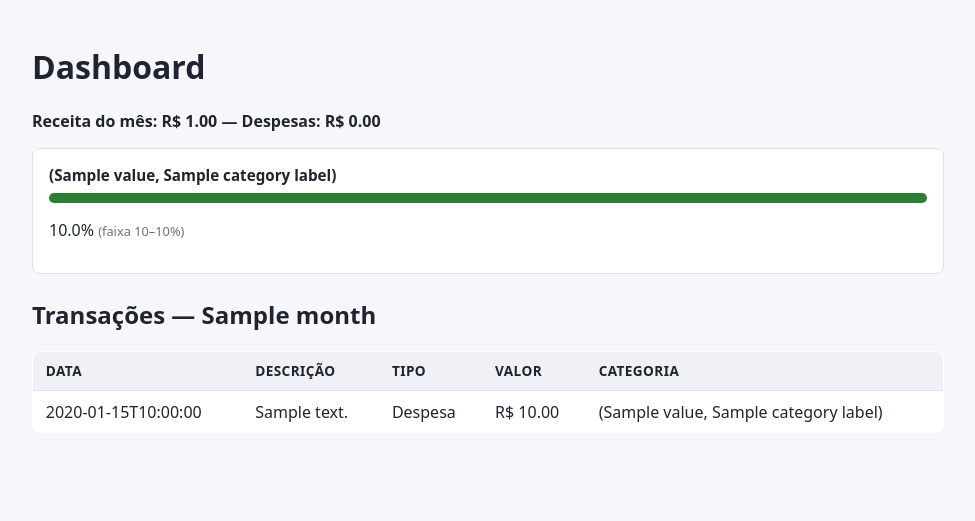
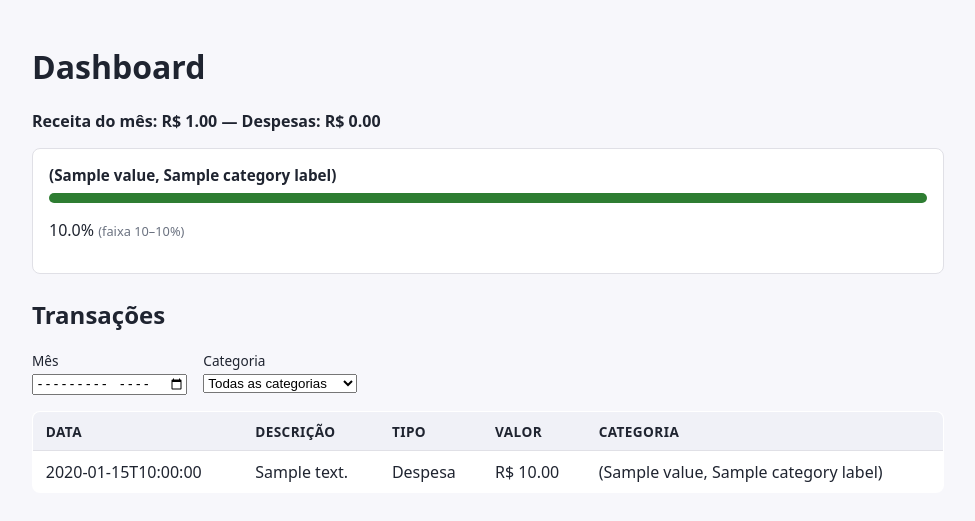
Before and after one commit to jvdsantos3/day-04, a FastAPI app: template src/financial_assistant/web/templates/dashboard.html in a window 1280 px wide. Shown: the top 521 px of the page, without its empty margins (152-1127 px from the left). Run offline with FastAPI, Linux system fonts and the light colour scheme; the template is opened without the code that fills it: most values are stand-ins (such as "Sample title", 1, 10 or a date in 2020); some libraries are stand-ins or nearby versions.

Commit message:
feat: add dashboard htmx filters
Adds a GET /dashboard/transactions partial filtered by month/category,
extracted from the T27 dashboard template so both routes render the same
markup. The dashboard's filter form targets it via HTMX (hx-get/hx-target)
so changing month or category swaps just the table, no full page reload.

Requirements: WEB-04, TBL-03

```diff
--- a/src/financial_assistant/web/static/css/style.css
+++ b/src/financial_assistant/web/static/css/style.css
@@ -138,3 +138,16 @@ tr:last-child td {
   color: #6b7280;
   font-style: italic;
 }
+
+.filters {
+  display: flex;
+  gap: 1rem;
+  margin-bottom: 1rem;
+}
+
+.filters label {
+  display: flex;
+  flex-direction: column;
+  font-size: 0.85rem;
+  gap: 0.25rem;
+}
--- /dev/null
+++ b/src/financial_assistant/web/templates/_transactions_table.html
@@ -0,0 +1,29 @@
+{% if transactions %}
+<table>
+  <thead>
+    <tr>
+      <th>Data</th>
+      <th>Descrição</th>
+      <th>Tipo</th>
+      <th>Valor</th>
+      <th>Categoria</th>
+    </tr>
+  </thead>
+  <tbody>
+    {% for transaction in transactions %}
+    <tr>
+      <td>{{ transaction.date.isoformat() }}</td>
+      <td>{{ transaction.description }}</td>
+      <td>{{ "Receita" if transaction.type.value == "receita" else "Despesa" }}</td>
+      <td>R$ {{ "%.2f"|format(transaction.amount) }}</td>
+      <td>{{ category_labels[transaction.category] if transaction.category else "—" }}</td>
+    </tr>
+    {% endfor %}
+  </tbody>
+</table>
+{% else %}
+<p class="empty-state">
+  Nenhuma transação registrada{% if month %} em {{ month }}{% endif %}{% if category %} na categoria {{ category_labels[category] }}{% endif %}.
+  Comece pelo <a href="/chat">chat</a> contando sua receita do mês.
+</p>
+{% endif %}
--- a/src/financial_assistant/web/templates/dashboard.html
+++ b/src/financial_assistant/web/templates/dashboard.html
@@ -17,16 +17,16 @@
 {% endif %}
 
 <section class="category-cards">
-  {% for category in summary.categories %}
-  <div class="category-card{{ ' alerta' if category.status == 'alerta' else '' }}">
-    <h3>{{ category_labels[category.category] }}</h3>
+  {% for cat_budget in summary.categories %}
+  <div class="category-card{{ ' alerta' if cat_budget.status == 'alerta' else '' }}">
+    <h3>{{ category_labels[cat_budget.category] }}</h3>
     <div class="progress-bar">
-      <div class="progress-bar-fill" style="width: {{ [category.pct, 100] | min }}%"></div>
+      <div class="progress-bar-fill" style="width: {{ [cat_budget.pct, 100] | min }}%"></div>
     </div>
     <p>
-      {{ "%.1f"|format(category.pct) }}%
+      {{ "%.1f"|format(cat_budget.pct) }}%
       <span class="target">
-        (faixa {% if category.max_pct >= 100 %}≥{{ category.min_pct | int }}{% else %}{{ category.min_pct | int }}–{{ category.max_pct | int }}{% endif %}%)
+        (faixa {% if cat_budget.max_pct >= 100 %}≥{{ cat_budget.min_pct | int }}{% else %}{{ cat_budget.min_pct | int }}–{{ cat_budget.max_pct | int }}{% endif %}%)
       </span>
     </p>
   </div>
@@ -34,34 +34,24 @@
 </section>
 
 <section class="transactions">
-  <h2>Transações — {{ month }}</h2>
-  {% if transactions %}
-  <table>
-    <thead>
-      <tr>
-        <th>Data</th>
-        <th>Descrição</th>
-        <th>Tipo</th>
-        <th>Valor</th>
-        <th>Categoria</th>
-      </tr>
-    </thead>
-    <tbody>
-      {% for transaction in transactions %}
-      <tr>
-        <td>{{ transaction.date.isoformat() }}</td>
-        <td>{{ transaction.description }}</td>
-        <td>{{ "Receita" if transaction.type.value == "receita" else "Despesa" }}</td>
-        <td>R$ {{ "%.2f"|format(transaction.amount) }}</td>
-        <td>{{ category_labels[transaction.category] if transaction.category else "—" }}</td>
-      </tr>
-      {% endfor %}
-    </tbody>
-  </table>
-  {% else %}
-  <p class="empty-state">
-    Nenhuma transação registrada em {{ month }} ainda. Comece pelo <a href="/chat">chat</a> contando sua receita do mês.
-  </p>
-  {% endif %}
+  <h2>Transações</h2>
+  <form class="filters" hx-get="/dashboard/transactions" hx-target="#transactions-table" hx-trigger="change">
+    <label>
+      Mês
+      <input type="month" name="month" value="{{ month or '' }}">
+    </label>
+    <label>
+      Categoria
+      <select name="category">
+        <option value="" {{ "selected" if not category else "" }}>Todas as categorias</option>
+        {% for value, label in category_labels.items() %}
+        <option value="{{ value.value }}" {{ "selected" if category == value else "" }}>{{ label }}</option>
+        {% endfor %}
+      </select>
+    </label>
+  </form>
+  <div id="transactions-table">
+    {% include "_transactions_table.html" %}
+  </div>
 </section>
 {% endblock %}
```
Also changed, not shown: src/financial_assistant/web/router.py (+43 -4 lines), tests/integration/test_dashboard.py (+131 -1 lines), .specs/STATE.md, .specs/features/financial-assistant/spec.md, .specs/features/financial-assistant/tasks.md.
